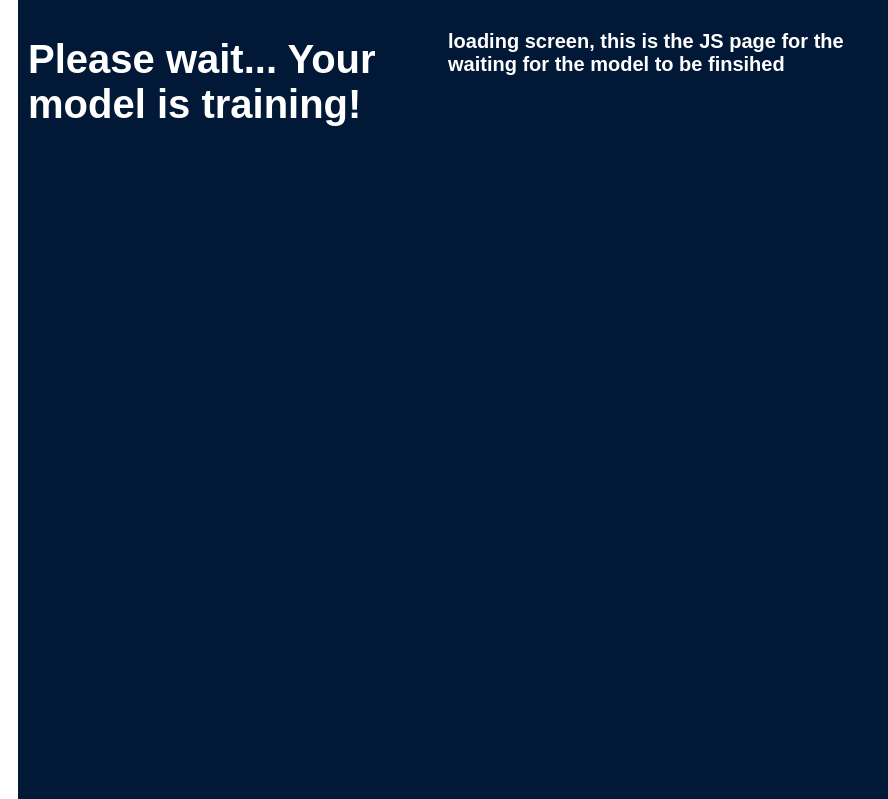
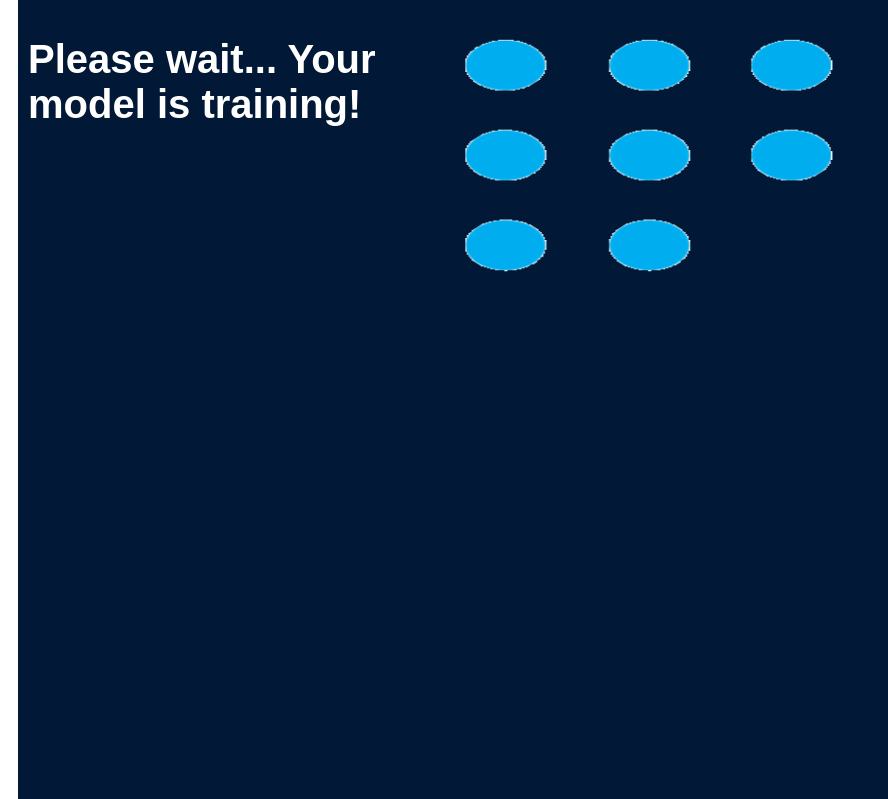
Before and after one commit to Sammac-dev/unihack_2022, a FastAPI app: template templates/train-pending.html in a window 1280 px wide. Shown: the part 118-917 px from the top of the page, without its empty margins (0-888 px from the left). Run offline with FastAPI, Linux system fonts and the light colour scheme; the template is opened without the code that fills it, so the values that code supplies are empty.

Commit message:
add loading gif to localhost/pending

```diff
--- a/templates/train-pending.html
+++ b/templates/train-pending.html
@@ -5,7 +5,8 @@
 
     <h1>Please wait... Your model is training!</h1>
     <p>
-        loading screen, this is the JS page for the waiting for the model to be finsihed
+        <!-- https://www.behance.net/gallery/31234507/Open-source-Loading-GIF-Icons-Vol-1 image from -->
+        <img src= "{{url_for('static', path='images/loading.gif')}}" alt= "Loading" width="400px" height="250px">
     </p>
 
 </div>
```
